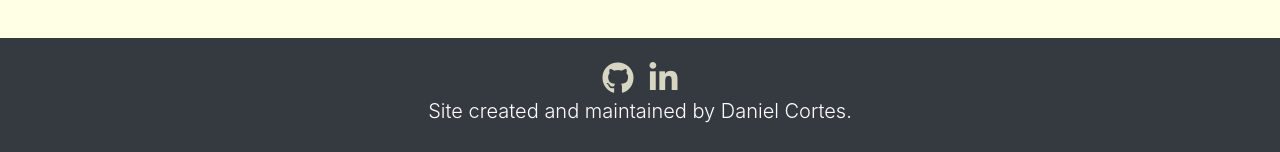
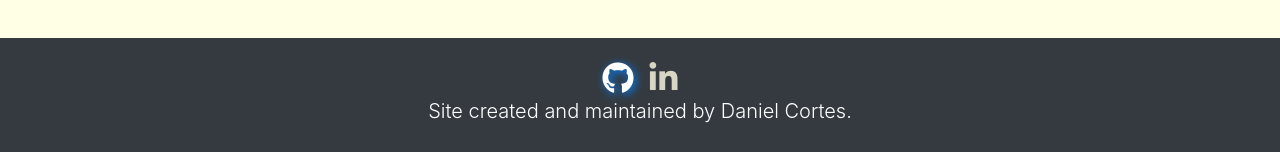
Before and after one commit to DanielCortesTX/Portfolio-site, a React (Create React App) app: page / in a window 1280 px wide. In both pictures the pointer is over the icon 618 px from the left and 1397 px from the top of the page. Shown: the part 1320-1472 px from the top of the page. Built offline with nearby package versions, Linux system fonts and the light colour scheme.

Commit message:
feat: Styled links in contacts

```diff
--- a/src/index.css
+++ b/src/index.css
@@ -87,3 +87,8 @@ code {
 .contact-link {
   color: #d6d6c2;
 }
+
+.contact-link:hover {
+  color: white;
+  text-shadow: 2px 2px 8px #0080ff;
+}
```
